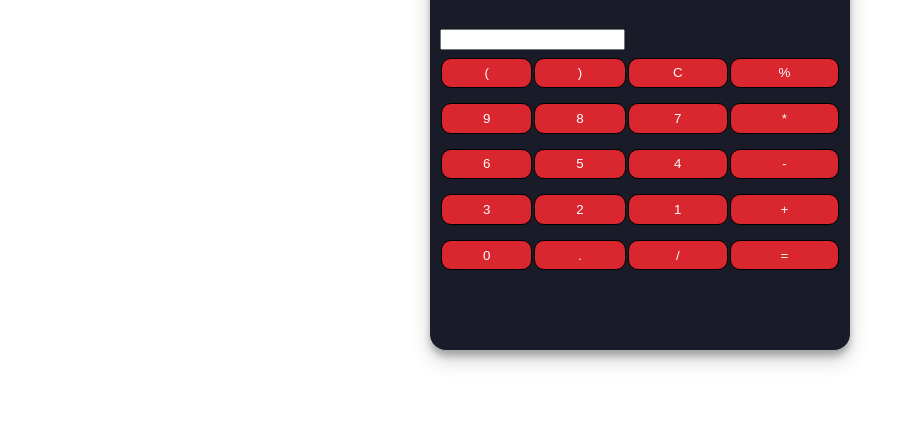
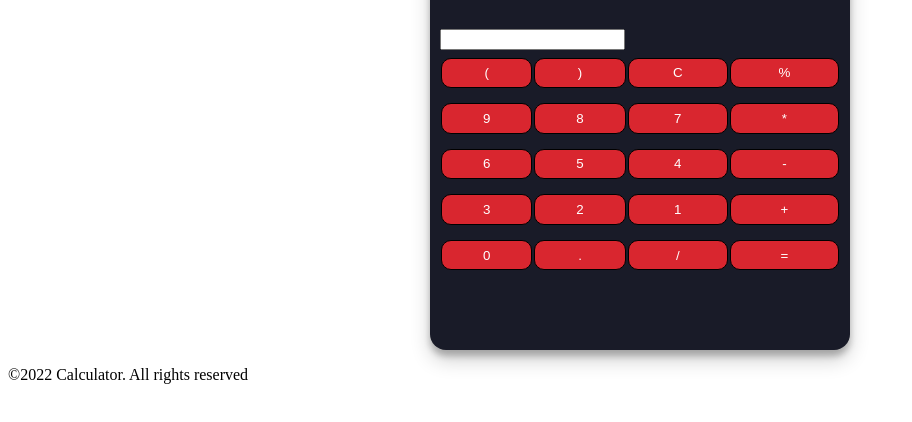
Before and after one commit to AshAman999/hacktober_gdsc_calculator, a plain HTML site: page index.html in a window 1280 px wide. Shown: the part 58-480 px from the top of the page, without its empty margins (0-912 px from the left). Drawn offline with Linux system fonts and the light colour scheme.

Commit message:
Update index.html

```diff
--- a/index.html
+++ b/index.html
@@ -92,7 +92,9 @@
         </tr>
       </table>
     </div>
-
+    <footer>
+      <p>&copy;2022 Calculator. All rights reserved</p>
+    </footer>
     <script src="./index.js"></script>
   </body>
 </html>
```
